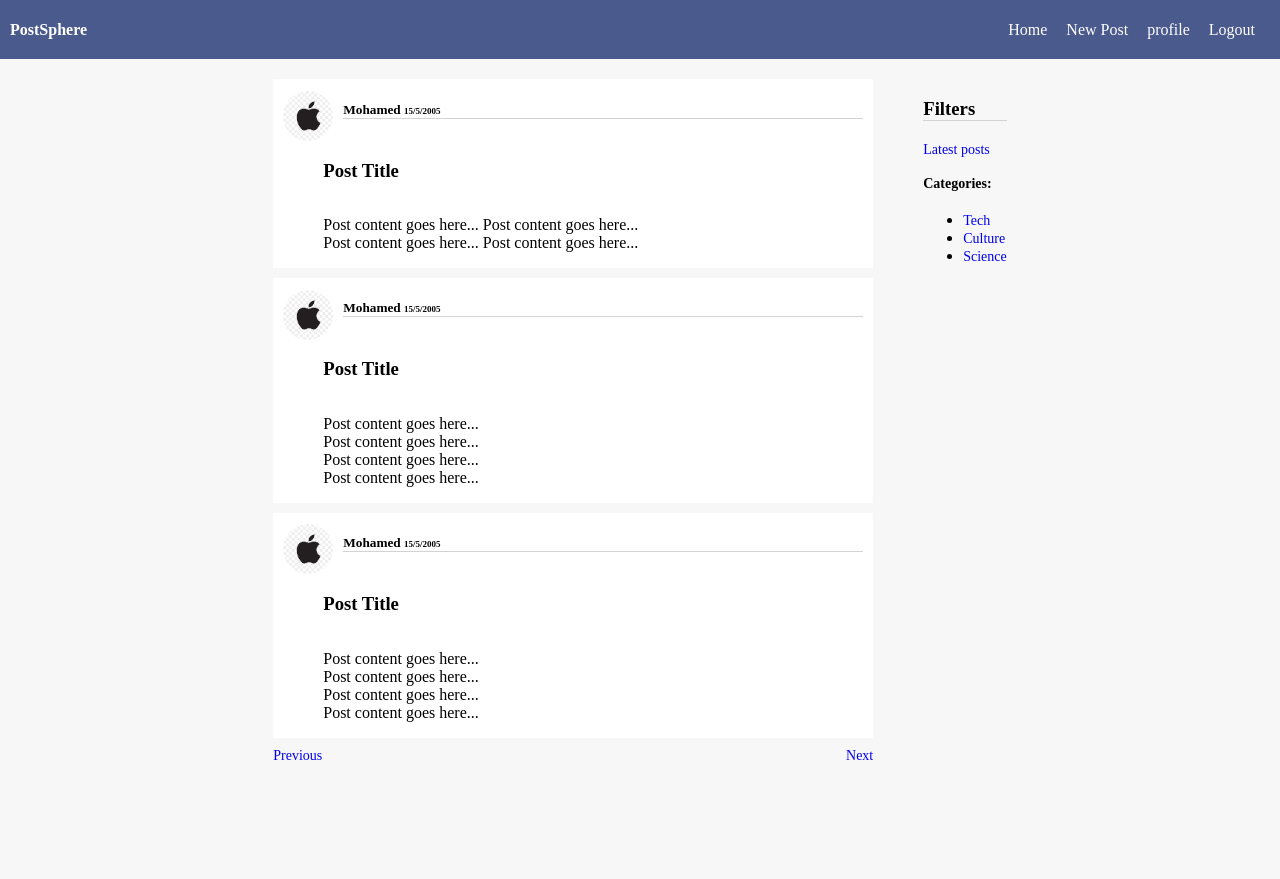
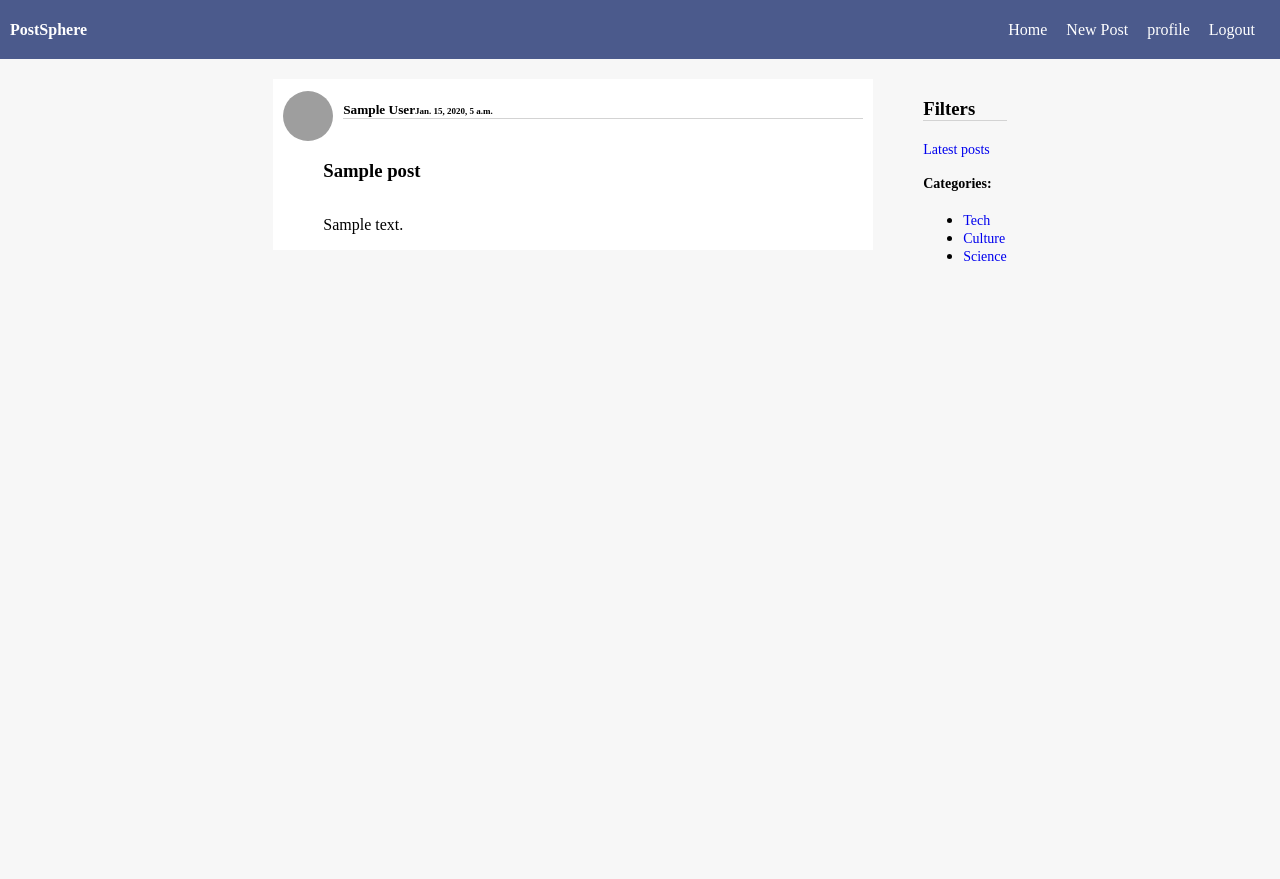
Before and after one commit to Mohamed-Rabiaa/PostSphere, a Django app: template blog/templates/blog/home.html in a window 1280 px wide. Run offline with Django 3.2, Linux system fonts and the light colour scheme; the template is opened without the code that fills it: values that come from a table or form of the project are taken from there, others are empty; tables that the repository leaves empty hold one stand-in row (values such as "Sample post"); grey boxes are pictures that could not be loaded.

Commit message:
Update home.html template

```diff
--- a/blog/templates/blog/home.html
+++ b/blog/templates/blog/home.html
@@ -1,9 +1,10 @@
+{% load static %}
 <!DOCTYPE html>
 <html>
   <head>
     <meta charset="UTF-8">
-    <link rel="stylesheet" type="text/css" href="../../static/blog/styles/header.css">
-    <link rel="stylesheet" type="text/css" href="../../static/blog/styles/home.css">
+    <link rel="stylesheet" type="text/css" href="{% static 'blog/styles/header.css' %}">
+    <link rel="stylesheet" type="text/css" href="{% static 'blog/styles/home.css' %}">
     <title>PostSphere</title>
   </head>
 
@@ -12,70 +13,40 @@
       <h1>PostSphere</h1>
       <nav>
 	<ul class="nav-list">
-	  <li><a href="../blog/home.html">Home</a></li>
+	  <li><a href="{% url 'home' %}">Home</a></li>
 	  <li><a href="../blog/new_post.html">New Post</a></li>
 	  <li><a href="../blog/profile.html">profile</a></li>
-	  <li><a href="../blog/login.html">Logout</a></li>
+	  <li><a href="{% url 'login' %}">Logout</a></li>
 	</ul>
       </nav>
     </header>
 
     <div class="home-container">
       <div class="main-content">
+	{% for post in posts %}
 	  <article class="post">
 	    <div class="post-info">
-	    <img src="../../static/blog/images/image.png" alt="User Image" class="user-image">
-	    <h5 class="username">Mohamed <span class="post-date">15/5/2005</span></h5>
+	      <img src="{% static 'blog/images/image.jpg' %}" alt="User Image" class="user-image">
+	      <h5 class="username">{{ post.author.name }}<span class="post-date">{{ post.created_at }}</span></h5>
 	    </div>
 	    <div class="post-content">
-	    <h3 class="post-title">Post Title</h3>
-	    <p>Post content goes here... Post content goes here...
-	      <br>Post content goes here... Post content goes here...
-	    </p>
+	      <h3 class="post-title">{{ post.title }}</h3>
+	      <p>{{ post.content }}</p>
 	    </div>
 	  </article>
-	<article class="post">
-	  <div class="post-info">
-	    <img src="../../static/blog/images/image.png" alt="User Image" class="user-image">
-	    <h5 class="username">Mohamed <span class="post-date">15/5/2005</span></h5>
-	  </div>
-	  <div class="post-content">
-	    <h3 class="post-title">Post Title</h3>
-	    <p>Post content goes here...<br>Post content goes here...
-	      <br>Post content goes here...<br>Post content goes here...
-	    </p>
-	  </div>
-	</article>
-	<article class="post">
-	  <div class="post-info">
-	    <img src="../../static/blog/images/image.png" alt="User Image" class="user-image">
-	    <h5 class="username">Mohamed <span class="post-date">15/5/2005</span></h5>
-	  </div>
-	  <div class="post-content">
-	    <h3 class="post-title">Post Title</h3>
-	    <p>Post content goes here...<br>Post content goes here...
-	      <br>Post content goes here...<br>Post content goes here...
-	    </p>
-	  </div>
-	</article>
-
-	<div class="change-posts">
-	  <a href="#">Previous</a>
-	  <a href="#">Next</a>
-	</div>
+	{% endfor %}
       </div>
 
       <div class="sidebar">
 	<h3 class="filters">Filters</h3>
-	<a href="home.html">Latest posts</a>
+	<a href="{% url 'latest_posts' %}">Latest posts</a>
 	  <h4 class="categories">Categories:</h4>
 	  <ul>
-	    <li><a href="#">Tech</a></li>
-	    <li><a href="#">Culture</a></li>
-	    <li><a href="#">Science</a></li>
+	    <li><a href="{% url 'category' 'tech' %}">Tech</a></li>
+	    <li><a href="{% url 'category' 'culture' %}">Culture</a></li>
+	    <li><a href="{% url 'category' 'science' %}">Science</a></li>
 	  </ul>
       </div>
     </div>
-
-
+  </body>
 </html>
```
Lines whose indentation alone changed are shown as unchanged.
